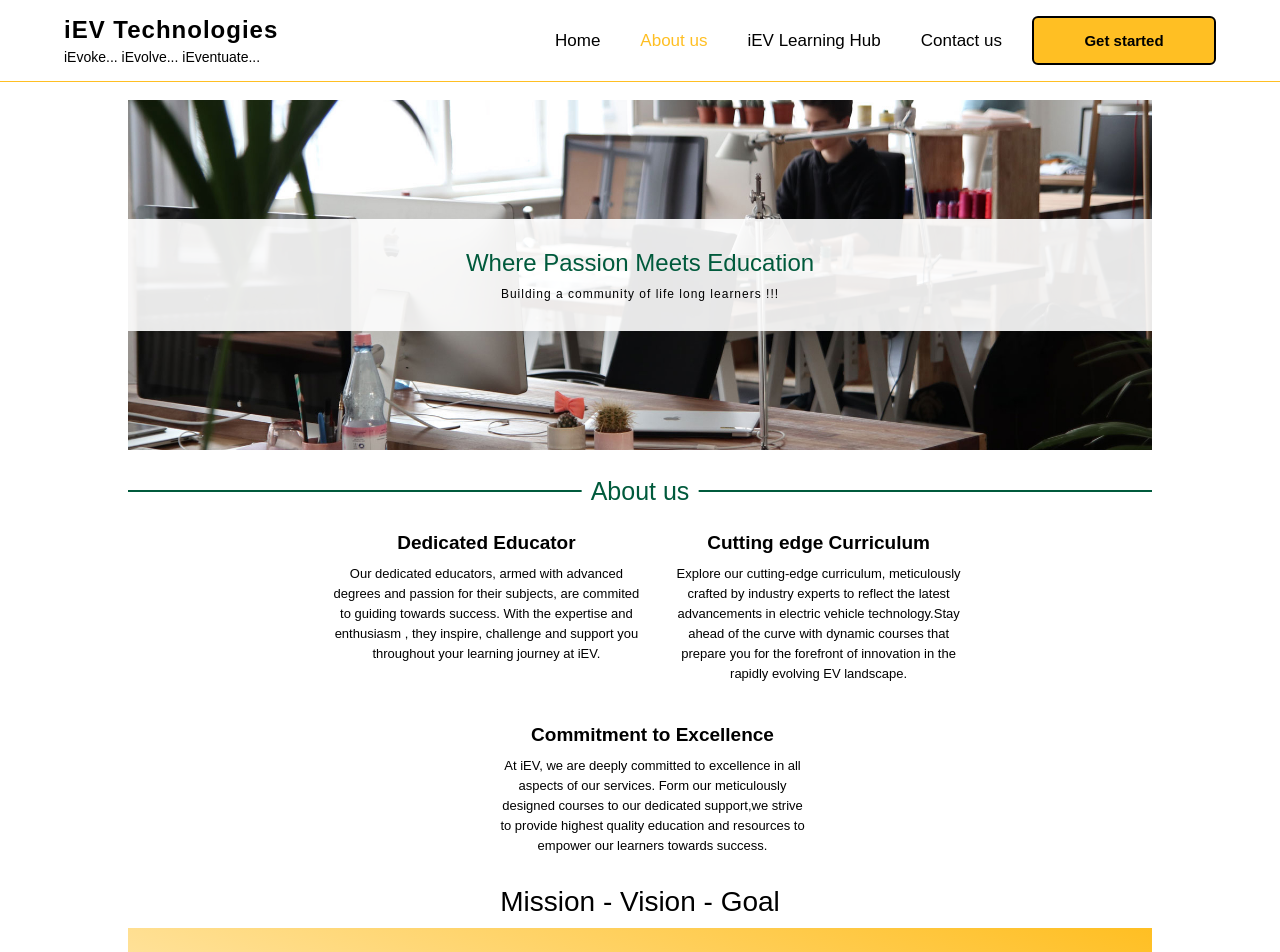
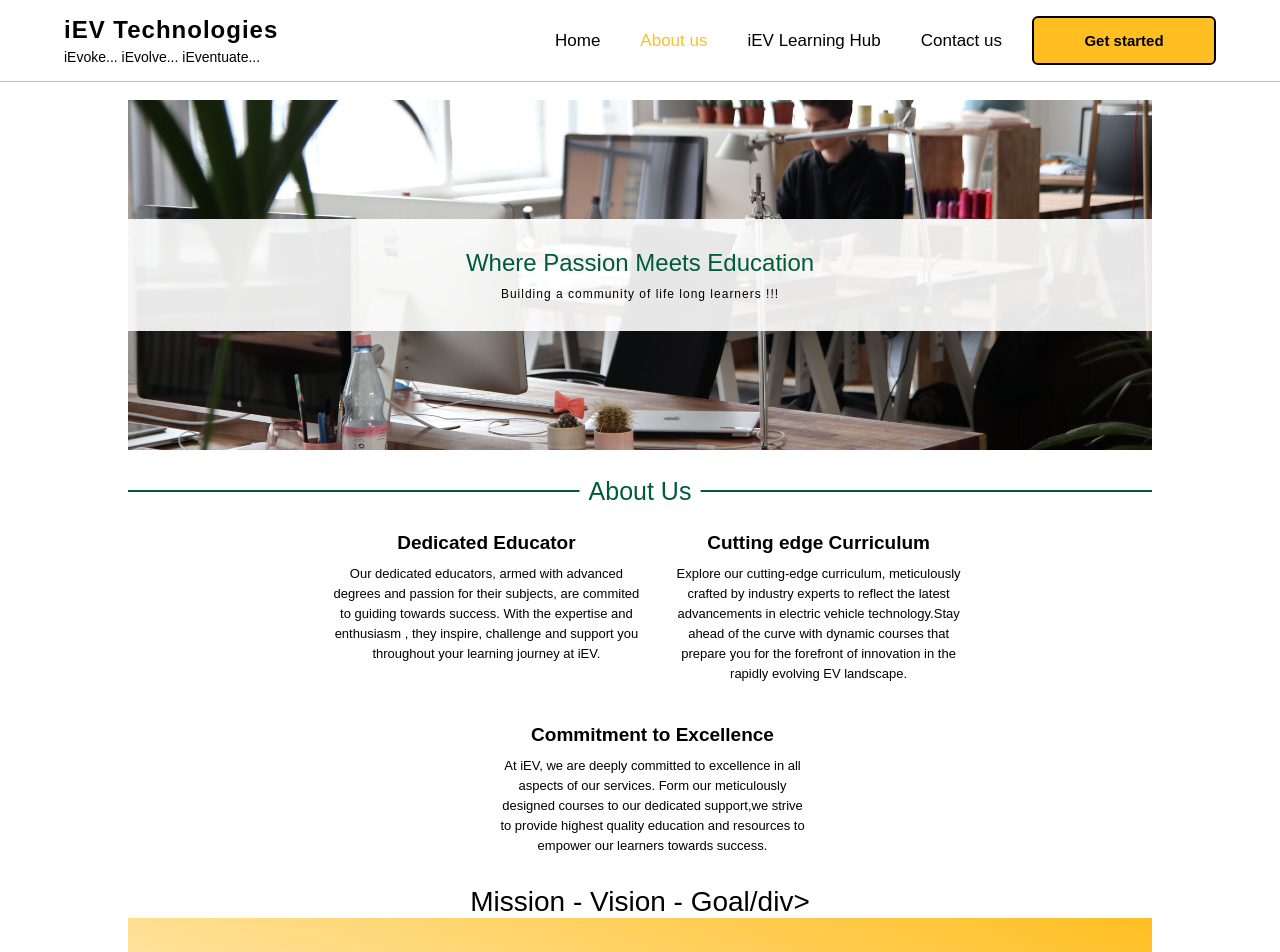
Before and after one commit to iev21/iev-frontend, an Angular app: page /about in a window 1280 px wide. Shown: the top 952 px of the page. Built offline with nearby package versions, Linux system fonts and the light colour scheme.

Commit message:
Update about.component.html

```diff
--- a/src/app/about/about.component.html
+++ b/src/app/about/about.component.html
@@ -5,7 +5,7 @@
             <div class="aboutus__container__text__subheading">Building a community of life long learners !!!</div>
         </div>
     </div>
-    <div class="aboutus__heading"><div class="line"></div><span>About us</span></div>
+    <div class="aboutus__heading"><div class="line"></div><span>About Us</span></div>
 
     <div class="aboutus__topdesc">
         <div class="content">
@@ -24,7 +24,7 @@
 
         </div>
     </div>
-    <div class="aboutus__mission"><div class="line"></div><span>Mission - Vision - Goal</span></div>
+    <div class="aboutus__mission">Mission - Vision - Goal/div>
     <div class="aboutus__valuecontainer">
             <div class="mission">
                 <div>
```
